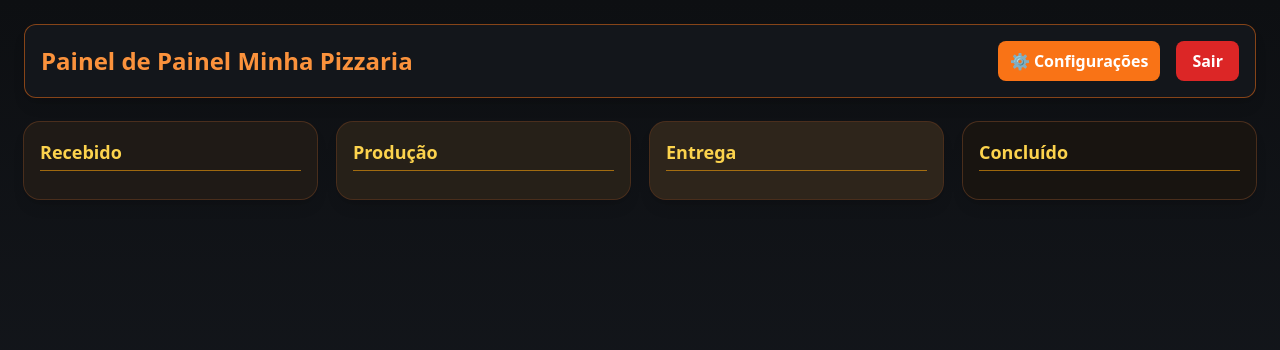
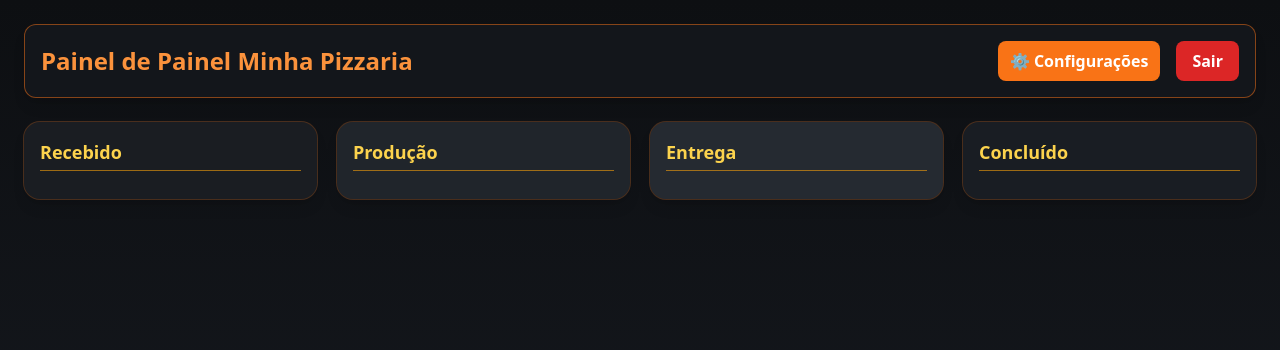
Before and after one commit to lglducci/site-admin-delivery, a React (Vite) app: page /dashboard in a window 1280 px wide. Shown: the top 350 px of the page. Built offline with nearby package versions, Linux system fonts and the light colour scheme.

Commit message:
Update Dashboard.jsx

```diff
--- a/src/pages/Dashboard.jsx
+++ b/src/pages/Dashboard.jsx
@@ -117,12 +117,19 @@ export default function Dashboard() {
   };
 
   // Tema atualizado — marrom escuro suave
-  const colunas = [
-    { status: "recebido",  titulo: "Recebido",  cls: "bg-[#1f1a16] text-amber-300" },
-    { status: "producao",  titulo: "Produção",  cls: "bg-[#262018] text-amber-300" },
-    { status: "entrega",   titulo: "Entrega",   cls: "bg-[#2e251b] text-amber-300" },
-    { status: "concluido", titulo: "Concluído", cls: "bg-[#181410] text-amber-300" },
-  ];
+
+const colunas = [
+  { status: "recebido",  titulo: "Recebido",  cls: "bg-[#1a1d22] text-amber-300" },
+  { status: "producao",  titulo: "Produção",  cls: "bg-[#20252b] text-amber-300" },
+  { status: "entrega",   titulo: "Entrega",   cls: "bg-[#252a31] text-amber-300" },
+  { status: "concluido", titulo: "Concluído", cls: "bg-[#191d23] text-amber-300" },
+];
+
+
+
+
+
+
 
   if (!carregado) {
     return (
```
